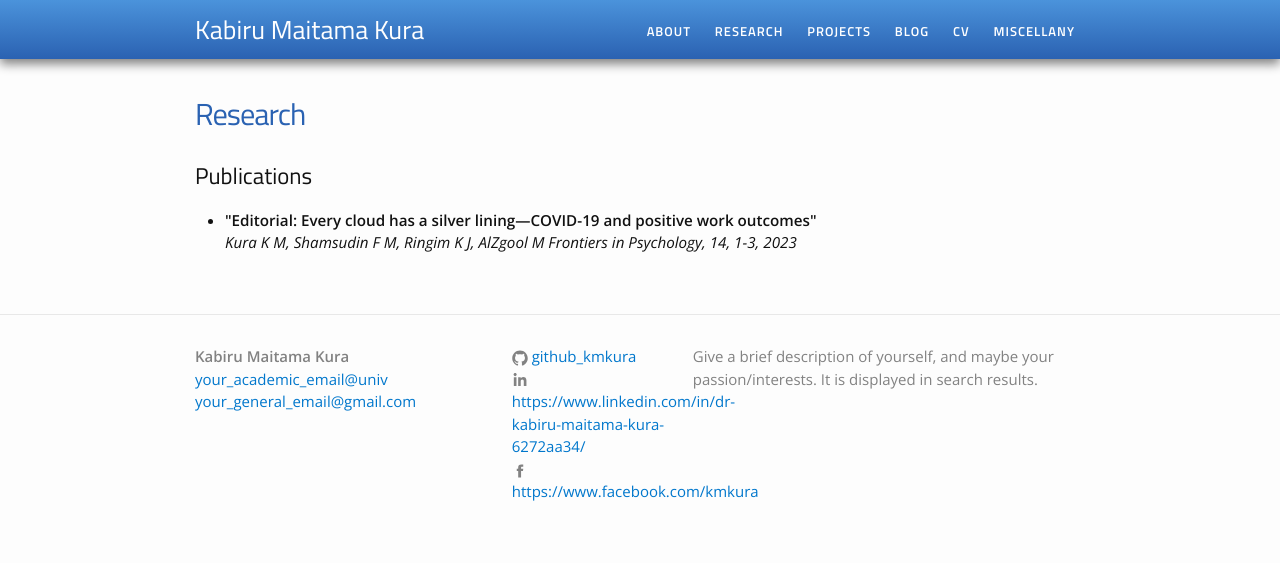
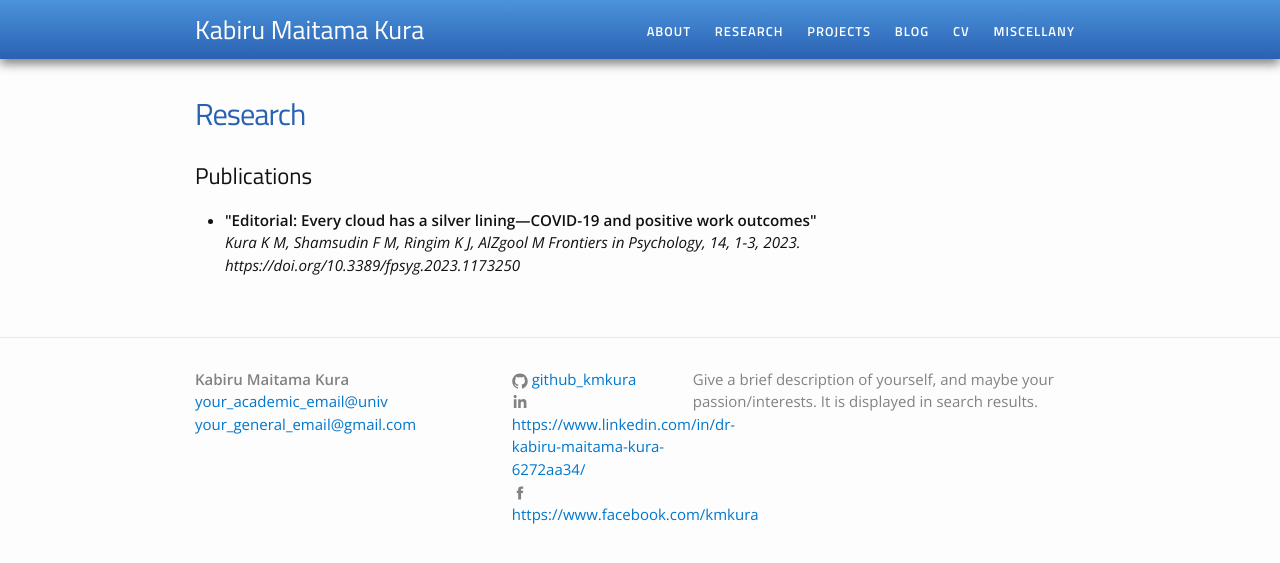
Before and after one commit to kmkura/kmkura.github.io, a Jekyll site: the page built from research.md, in a window 1280 px wide. Shown: the top 563 px of the page. Built offline with Jekyll 4.4.1, drawn with Linux system fonts in a browser that asks for light colours; part of the change alters nothing that is shown.

Commit message:
Update research.md

```diff
--- a/research.md
+++ b/research.md
@@ -9,4 +9,4 @@ title: Research
 	<li>
 		<b>"Editorial: Every cloud has a silver lining—COVID-19 and positive work outcomes"</b><br>
 		<i>Kura K M, Shamsudin F M, Ringim K J, AlZgool M
-		Frontiers in Psychology, 14, 1-3, 2023
+		Frontiers in Psychology, 14, 1-3, 2023. https://doi.org/10.3389/fpsyg.2023.1173250
```
